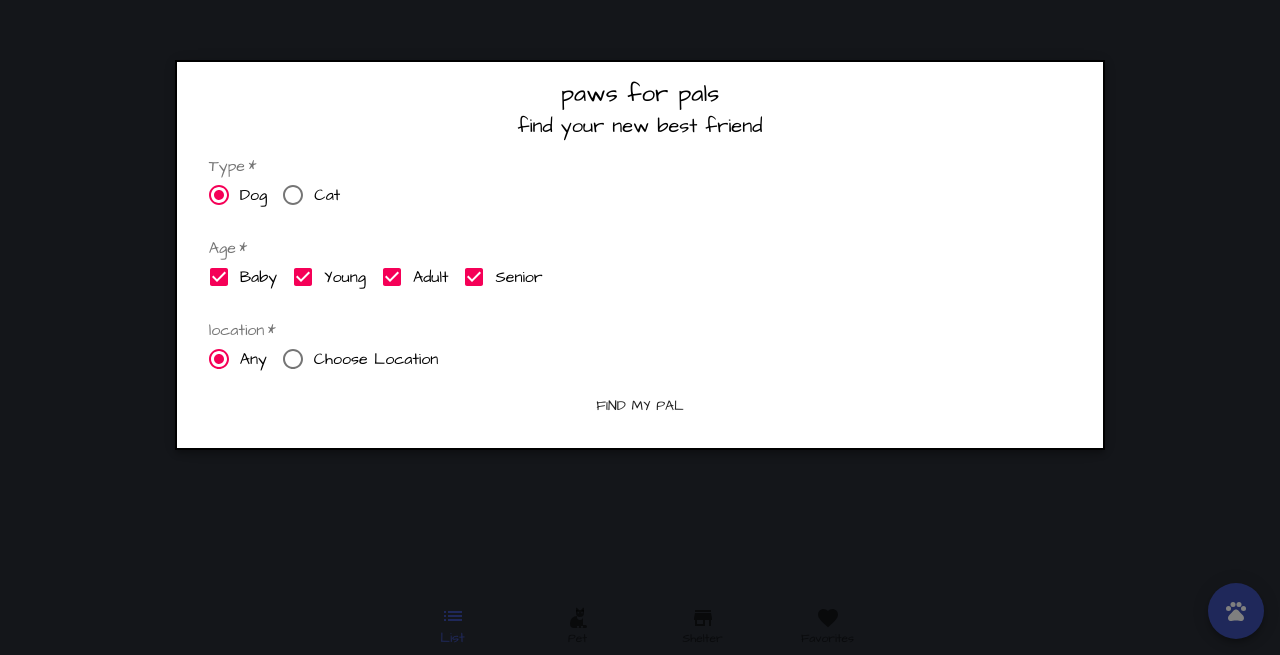
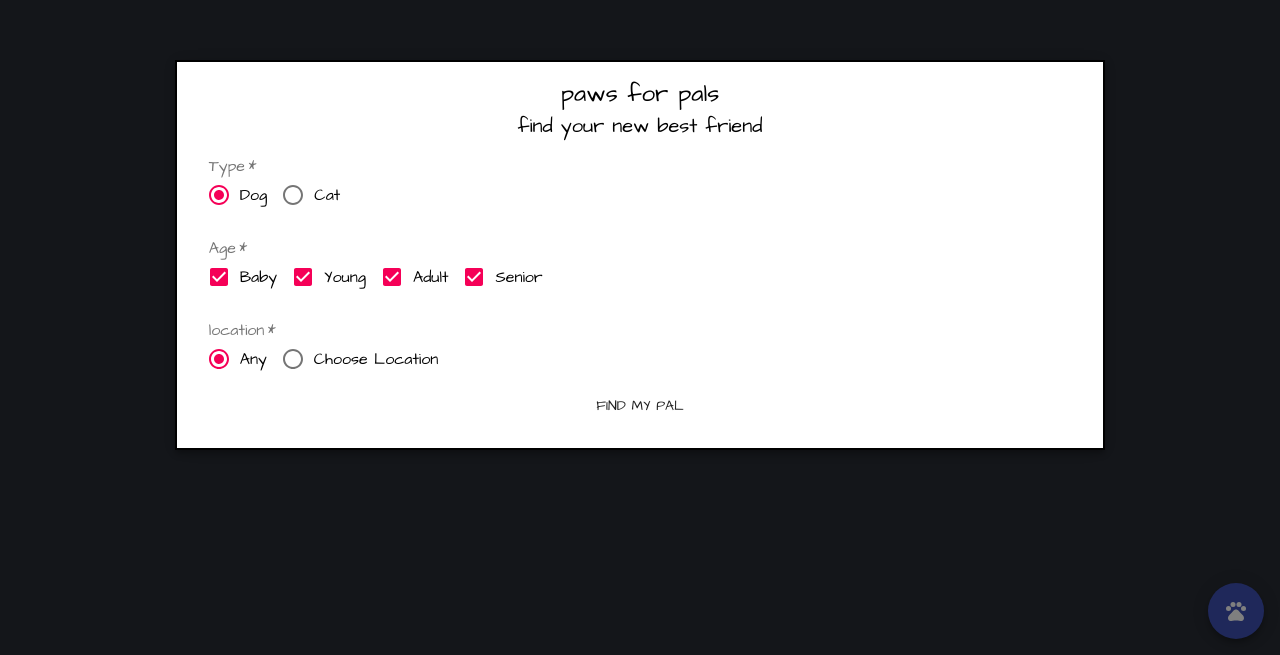
Before and after one commit to omgitsgod/paws-for-pals-front, a React (Create React App) app: page / in a window 1280 px wide. Shown: the part 145-800 px from the top of the page. Built offline with nearby package versions, Linux system fonts and the light colour scheme; no server answers.

Commit message:
Move BottomNav

```diff
--- a/src/Components/App.js
+++ b/src/Components/App.js
@@ -89,8 +89,8 @@ function App() {
           />
         )}
         <SpeedDialMenu onClickActions={onClickActions} />
-        <BottomNav selected={selected} setSelected={setSelected} pet={pet} />
       </header>
+      <BottomNav selected={selected} setSelected={setSelected} pet={pet} />
     </div>
   );
 }
```
